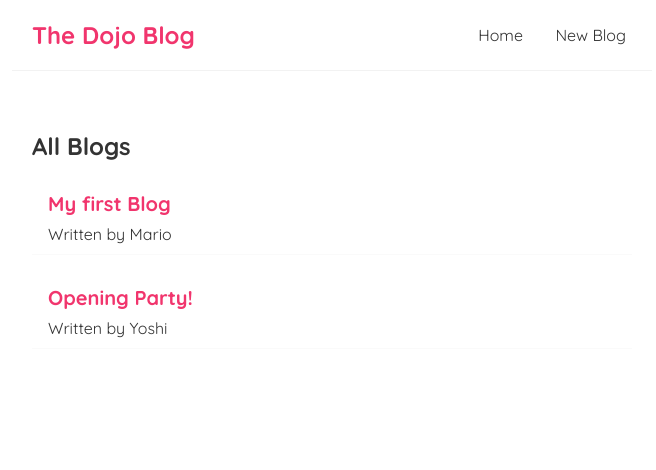
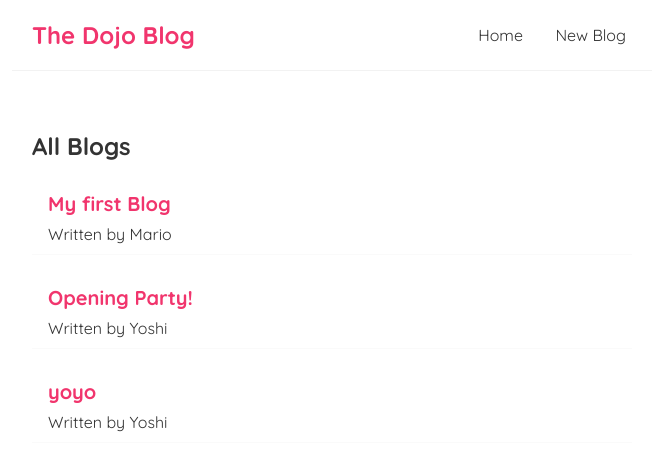
Before and after one commit to eine3131/fullreact_l1andsoon, a React (Create React App) app: page / in a window 1280 px wide. Shown: the top 470 px of the page, without its empty margins (308-964 px from the left). Built offline with nearby package versions, Linux system fonts and the light colour scheme; data requests are answered from the project's data file; the HTML template or start-up script is replaced by a standard one.

Commit message:
Making a POST Request

```diff
--- a/data/db.json
+++ b/data/db.json
@@ -11,6 +11,12 @@
       "body": "Why do we use it?\nIt is a long establishe fact that a reader will be distracted by the readable content of a page when looking at its layout. The point of using Lorem Ipsum is that it has a more-or-less normal distribution of letters, as opposed to using 'content here, content here",
       "author": "Yoshi",
       "id": 2
+    },
+    {
+      "title": "yoyo",
+      "body": "yoyo",
+      "author": "Yoshi",
+      "id": 3
     }
   ]
 }
--- a/src/Create.js
+++ b/src/Create.js
@@ -5,11 +5,23 @@
     const [title, setTitle] = useState('');
     const [body, setBody] = useState('');
     const [author, setAuthor] = useState('Mario');
+    const [isPending, setIsPending] = useState(false);
 
     const handleSubmit = (e) => {
         e.preventDefault();
         const blog = {title, body, author};
-        console.log(blog);
+
+        setIsPending(true);
+
+        // console.log(blog);
+        fetch('http://localhost:8000/blogs', {
+            method: 'POST',
+            headers: {"Content-type":"application/json"},
+            body: JSON.stringify(blog)
+        }).then(() => {
+            console.log('New blog added');
+            setIsPending(false);
+        })
     }
 
     return (
@@ -37,10 +49,9 @@
                     <option value="Mario">Mario</option>
                     <option value="Yoshi">Yoshi</option>
                 </select>
-                <button>Add Blog</button>
-                <p> {title} </p>
-                <p> {body} </p>
-                <p> {author} </p>
+                {!isPending && <button>Add Blog</button>}
+                {isPending && <button disabled> Adding blog...</button>}
+
             </form>
         </div>
     );
```
Lines whose indentation alone changed are shown as unchanged.
